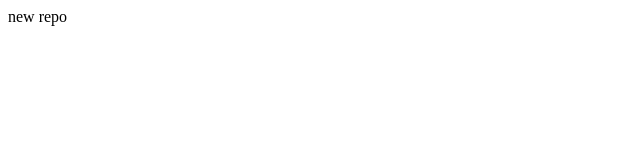
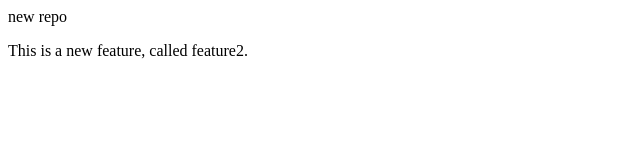
Before and after one commit to MadhuriN-369/localRepo, a plain HTML site: page index.html in a window 1280 px wide. Shown: the whole page, without its empty margins (0-640 px from the left). Drawn offline with Linux system fonts and the light colour scheme.

Commit message:
Add new feature

```diff
--- a/index.html
+++ b/index.html
@@ -1 +1,2 @@
 <p>new repo</p>
+<p>This is a new feature, called feature2.</p>
```
